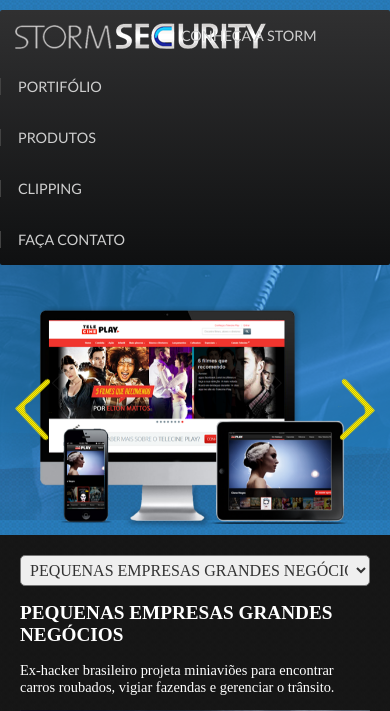
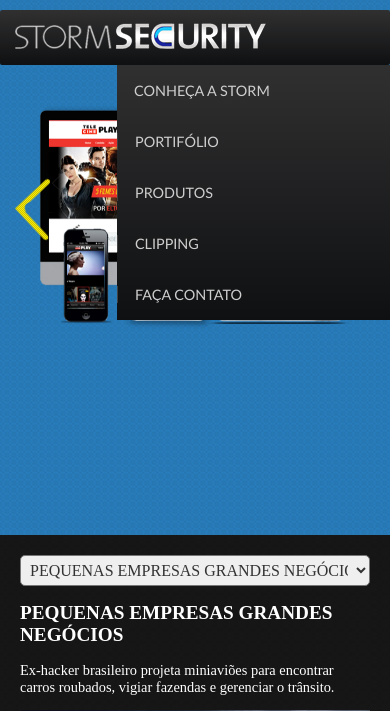
Before and after one commit to guilouro/stormsecurity, a Django app: page / in a window 390 px wide. Shown: the top 711 px of the page. Run offline with Django 3.2, Linux system fonts and the light colour scheme; parts of the project's set-up code (start-up, migrations or seed data) failed here and were passed over; some libraries are stand-ins or nearby versions.

Commit message:
position menu

```diff
--- a/_src/assets/sass/_elements.sass
+++ b/_src/assets/sass/_elements.sass
@@ -1,4 +1,4 @@
-%gradient
+@mixin gradient
     background: #303031 /* Old browsers */
     background: -moz-linear-gradient(top,  #303031 0%, #0f1011 100%) /* FF3.6+ */
     background: -webkit-gradient(linear, left top, left bottom, color-stop(0%,#303031), color-stop(100%,#0f1011)) /* Chrome,Safari4+ */
--- a/_src/assets/sass/_globals.sass
+++ b/_src/assets/sass/_globals.sass
@@ -12,10 +12,15 @@
     padding-top: 10px
     font-family: "Trebuchet MS", sans serif
 
+    +breakpoint(mobile)
+        background: url(../img/pattern_top.jpg)
+
+
 
 .top
+    +j-cf()
     +j-center($content)
-    @extend %gradient
+    +gradient()
     border-radius: 2px
 
     &__logo
--- a/_src/assets/sass/_menu.sass
+++ b/_src/assets/sass/_menu.sass
@@ -4,6 +4,14 @@
     margin: 0
     padding: 0
     font-size: 0.9rem
+
+    +breakpoint(mobile)
+        +gradient()
+        width: 70%
+        position: absolute
+        z-index: 99
+        top: 65px
+        right: 0
 
     li
         list-style: none
--- a/assets/css/style.css
+++ b/assets/css/style.css
@@ -596,7 +596,36 @@
 /*********************
  * BREAKPOINTS
  ******************** */
+body {
+  background: #282828 url(../img/pattern_body.jpg);
+  color: #fff;
+  font-family: serif;
+}
+
+header {
+  background-image: url(../img/top_bg.png), url(../img/pattern_top.jpg);
+  background-repeat: no-repeat, repeat;
+  background-position: center center, 0 0;
+  height: 525px;
+  padding-top: 10px;
+  font-family: "Trebuchet MS", sans serif;
+}
+@media (max-width: 37.5em) {
+  header {
+    background: url(../img/pattern_top.jpg);
+  }
+}
+
 .top {
+  *zoom: 1;
+  width: auto;
+  max-width: 986px;
+  float: none;
+  display: block;
+  margin-right: auto;
+  margin-left: auto;
+  padding-left: 0;
+  padding-right: 0;
   background: #303031;
   background: -moz-linear-gradient(top, #303031 0%, #0f1011 100%);
   background: -webkit-gradient(linear, left top, left bottom, color-stop(0%, #303031), color-stop(100%, #0f1011));
@@ -605,33 +634,14 @@
   background: -ms-linear-gradient(top, #303031 0%, #0f1011 100%);
   background: linear-gradient(to bottom, #303031 0%, #0f1011 100%);
   filter: progid:DXImageTransform.Microsoft.gradient( startColorstr='#303031', endColorstr='#0f1011',GradientType=0 );
-}
-
-body {
-  background: #282828 url(../img/pattern_body.jpg);
-  color: #fff;
-  font-family: serif;
-}
-
-header {
-  background-image: url(../img/top_bg.png), url(../img/pattern_top.jpg);
-  background-repeat: no-repeat, repeat;
-  background-position: center center, 0 0;
-  height: 525px;
-  padding-top: 10px;
-  font-family: "Trebuchet MS", sans serif;
-}
-
-.top {
-  width: auto;
-  max-width: 986px;
-  float: none;
-  display: block;
-  margin-right: auto;
-  margin-left: auto;
-  padding-left: 0;
-  padding-right: 0;
   border-radius: 2px;
+}
+.top:before, .top:after {
+  content: '';
+  display: table;
+}
+.top:after {
+  clear: both;
 }
 .top__logo {
   float: left;
@@ -1228,6 +1238,23 @@
 .menu:after {
   clear: both;
 }
+@media (max-width: 37.5em) {
+  .menu {
+    background: #303031;
+    background: -moz-linear-gradient(top, #303031 0%, #0f1011 100%);
+    background: -webkit-gradient(linear, left top, left bottom, color-stop(0%, #303031), color-stop(100%, #0f1011));
+    background: -webkit-linear-gradient(top, #303031 0%, #0f1011 100%);
+    background: -o-linear-gradient(top, #303031 0%, #0f1011 100%);
+    background: -ms-linear-gradient(top, #303031 0%, #0f1011 100%);
+    background: linear-gradient(to bottom, #303031 0%, #0f1011 100%);
+    filter: progid:DXImageTransform.Microsoft.gradient( startColorstr='#303031', endColorstr='#0f1011',GradientType=0 );
+    width: 70%;
+    position: absolute;
+    z-index: 99;
+    top: 65px;
+    right: 0;
+  }
+}
 .menu li {
   list-style: none;
   float: left;
```
Also changed, not shown: 1 other file.
